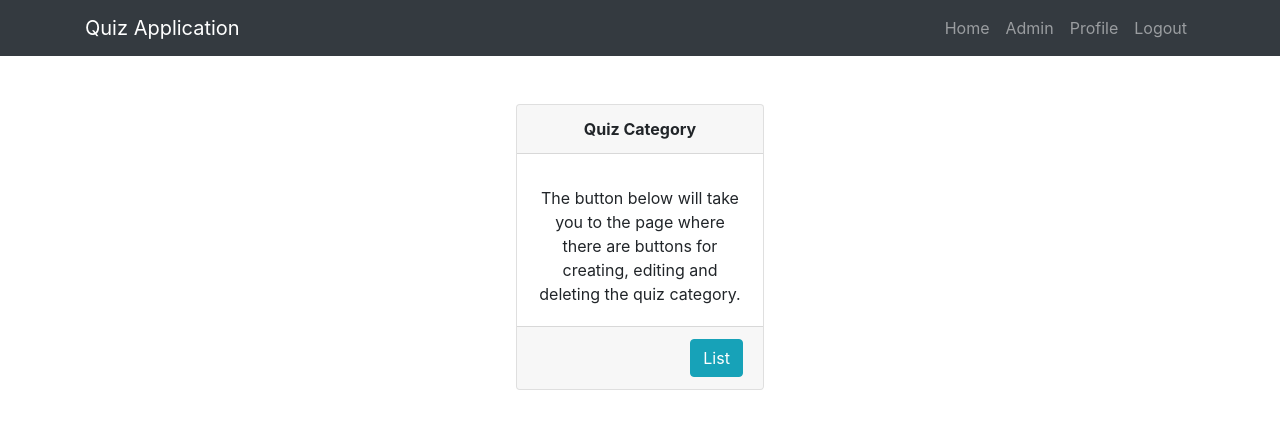
After one commit to ccir41/quiz_django, a Django app: page /quiz/quiz-admin/ in a window 1280 px wide. The commit adds this page. Shown: the top 429 px of the page. Run offline with Django 3.2, Linux system fonts and the light colour scheme; the visitor is signed in with stand-in values (Sample User, id 1); some libraries are stand-ins or nearby versions.

Commit message:
quiz result page with details and quiz category CRUD for admin

```diff
--- /dev/null
+++ b/core/utils.py
@@ -0,0 +1,8 @@
+from django.contrib.admin.views.decorators import staff_member_required
+
+
+class StaffMemberRequiredMixin(object):
+    @classmethod
+    def as_view(cls, **kwargs):
+        view = super().as_view(**kwargs)
+        return staff_member_required(view)
--- a/quiz/models.py
+++ b/quiz/models.py
@@ -1,4 +1,5 @@
 from django.db import models
+from django.utils.text import slugify
 from jsonfield import JSONField
 
 from core.models import BaseModel
--- a/quiz/urls.py
+++ b/quiz/urls.py
@@ -10,4 +10,16 @@ urlpatterns = [
          views.QuizExams.as_view(), name='quiz-exams'),
     path('quiz-questions/<slug:quiz_exam_slug>/',
          views.QuizQuestions.as_view(), name='quiz-questions'),
+
+    path('quiz-admin/', views.QuizAdmin.as_view(), name='quiz-admin'),
+    path('quiz-admin/quiz-category-add/', views.QuizCategoryCreate.as_view(),
+         name='quiz-category-add'),
+    path('quiz-admin/quiz-category-list/', views.QuizCategoryList.as_view(),
+         name='quiz-category-list'),
+    path('quiz-admin/quiz-category-detail/<slug:slug>/',
+         views.QuizCategoryDetail.as_view(), name='quiz-category-detail'),
+    path('quiz-admin/quiz-category-update/<slug:slug>/',
+         views.QuizCategoryUpdate.as_view(), name='quiz-category-update'),
+    path('quiz-admin/quiz-category-delete/<slug:slug>/',
+         views.QuizCategoryDelete.as_view(), name='quiz-category-delete'),
 ]
--- a/quiz/views.py
+++ b/quiz/views.py
@@ -1,7 +1,65 @@
 from django.shortcuts import render
+from django.urls import reverse_lazy, reverse
+from django.views.generic import ListView, DetailView, TemplateView
+from django.views.generic.edit import CreateView, DeleteView, UpdateView
 from django.views import View
 from django.contrib.auth.mixins import LoginRequiredMixin
+from django.contrib import messages
+
 from .models import Category, QuizExam, Question, Option, UserResponse
+from core.utils import StaffMemberRequiredMixin
+
+
+class QuizAdmin(StaffMemberRequiredMixin, TemplateView):
+    template_name = 'quiz/admin.html'
+
+
+class QuizCategoryList(StaffMemberRequiredMixin, ListView):
+    model = Category
+    paginate_by = 4
+    template_name = 'quiz/category/quiz-category-list.html'
+
+
+class QuizCategoryDetail(StaffMemberRequiredMixin, DetailView):
+    model = Category
+    template_name = 'quiz/category/quiz-category-detail.html'
+    #context_object_name = 'categories'
+
+    def get_context_data(self, **kwargs):
+        context = super().get_context_data(**kwargs)
+        return context
+
+
+class QuizCategoryCreate(StaffMemberRequiredMixin, CreateView):
+    model = Category
+    fields = ['name']
+    #success_url = reverse_lazy('quiz:quiz-category-list')
+    template_name = 'quiz/category/quiz-category-form.html'
+
+    def get_success_url(self):
+        messages.success(self.request, 'Quiz category created!')
+        return reverse('quiz:quiz-category-list')
+
+
+class QuizCategoryUpdate(StaffMemberRequiredMixin, UpdateView):
+    model = Category
+    fields = ['name']
+    #success_url = reverse_lazy('quiz:quiz-category-list')
+    template_name = 'quiz/category/quiz-category-update.html'
+
+    def get_success_url(self):
+        messages.info(self.request, 'Quiz category updated!')
+        return reverse('quiz:quiz-category-list')
+
+
+class QuizCategoryDelete(StaffMemberRequiredMixin, DeleteView):
+    model = Category
+    #success_url = reverse_lazy('quiz:quiz-category-list')
+    template_name = 'quiz/category/quiz-category-delete.html'
+
+    def get_success_url(self):
+        messages.error(self.request, 'Quiz category deleted!')
+        return reverse('quiz:quiz-category-list')
 
 
 class QuizCategories(View):
@@ -47,11 +105,14 @@ class QuizQuestions(LoginRequiredMixin, View):
 
     def post(self, request, *args, **kwargs):
         data = dict(request.POST)
+        quiz_exam = QuizExam.objects.get(slug=kwargs.get('quiz_exam_slug'))
         # print(data)
+        response = {}
         score = 0
         for key, value in data.items():
             if key == 'csrfmiddlewaretoken':
                 continue
+            response[f"{key}"] = value
             try:
                 for opt in value:
                     option = Option.objects.get(
@@ -65,4 +126,21 @@ class QuizQuestions(LoginRequiredMixin, View):
                 pass
             if is_correct:
                 score += 1
-        return render(request, 'quiz/results.html', {'score': score})
+        try:
+            user_response = UserResponse.objects.get(
+                user=request.user, quiz_exam=quiz_exam)
+            user_response.score = score
+            user_response.response = response
+            user_response.save()
+        except:
+            user_response = UserResponse.objects.create(
+                user=request.user, quiz_exam=quiz_exam, score=score, response=response)
+
+        results = []
+        for key, value in response.items():
+            question = Question.objects.get(id=int(key))
+            options = Option.objects.filter(question=question)
+            results.append(
+                {'question': question, 'options': options, 'user_answer': value})
+
+        return render(request, 'quiz/results.html', {'score': score, 'results': results})
--- a/template/header.html
+++ b/template/header.html
@@ -11,6 +11,11 @@
                     <li class="nav-item">
                         <a class="nav-link" href="{% url 'core:home' %}">Home</a>
                     </li>
+                    {% if request.user.is_superuser %}
+                        <li class="nav-item">
+                            <a class="nav-link" href="{% url 'quiz:quiz-admin' %}">Admin</a>
+                        </li>
+                    {% endif %}
                     {% if request.user.is_authenticated %}
                         <li class="nav-item">
                             <a class="nav-link" href="#">Profile</a>
--- a/template/index.html
+++ b/template/index.html
@@ -1,11 +1,11 @@
 {% extends './base.html' %}
 
 {% block content %}
-    <div class="col-md-6 offset-md-6">
+    <div class="col-md-12">
         {% include './messages_and_errors.html' %}
     </div>
     <div class="col-md-12">
-        <div class="text-center category__title my-2">Categories</div>
+        <div class="text-center category__title my-2">Quiz Categories</div>
         <hr />
         {% if categories %}
             <div class="row">
--- /dev/null
+++ b/template/quiz/admin.html
@@ -0,0 +1,27 @@
+{% extends '../base.html' %}
+
+
+{% block content %}
+    <div class="col-md-12">
+        <div class="row">
+            <div class="row md-flex flex-row justify-content-around">
+                <div class="col-md-4 mb-3">
+                    <div class="card text-center">
+                        <div class="card-header font-weight-bold">
+                            Quiz Category
+                        </div>
+                        <div class="card-body">
+                            <h5 class="card-title"></h5>
+                            <p class="card-text">
+                                The button below will take you to the page where there are buttons for creating, editing and deleting the quiz category.
+                            </p>
+                        </div>
+                        <div class="card-footer text-muted">
+                            <a href="{% url 'quiz:quiz-category-list' %}" class="btn btn-info pull-right">List</a>
+                        </div>
+                    </div>
+                </div>
+            </div>
+        </div>
+    </div>
+{% endblock %}
--- a/template/quiz/quiz-categories.html
+++ b/template/quiz/quiz-categories.html
@@ -2,7 +2,7 @@
 
 {% block content %}
     <div class="col-md-12">
-        <div class="text-center category__title my-2">Categories</div>
+        <div class="text-center category__title my-2">Quiz Categories</div>
         <hr />
         {% if categories %}
             <div class="row">
--- a/template/quiz/quiz-exams.html
+++ b/template/quiz/quiz-exams.html
@@ -1,8 +1,9 @@
 {% extends '../base.html' %}
+
 
 {% block content %}
     <div class="col-md-12">
-        <div class="text-center category__title my-2">Exam Lists of Category - {{category.name}}</div>
+        <div class="text-center category__title my-2">Quiz exam list of category - {{category.name}}</div>
         <hr />
         {% if quiz_exams %}
             <div class="row">
```
Also changed, not shown: core/templatetags/to_str.py (added, +9 -0 lines), template/quiz/category/quiz-category-delete.html (added, +14 -0 lines), template/quiz/category/quiz-category-detail.html (added, +13 -0 lines), template/quiz/category/quiz-category-form.html (added, +15 -0 lines), template/quiz/category/quiz-category-list.html (added, +80 -0 lines), template/quiz/category/quiz-category-update.html (added, +15 -0 lines), template/quiz/quiz-questions.html (+6 -3 lines), template/quiz/results.html (+54 -2 lines), core/templatetags/__init__.py (added).
